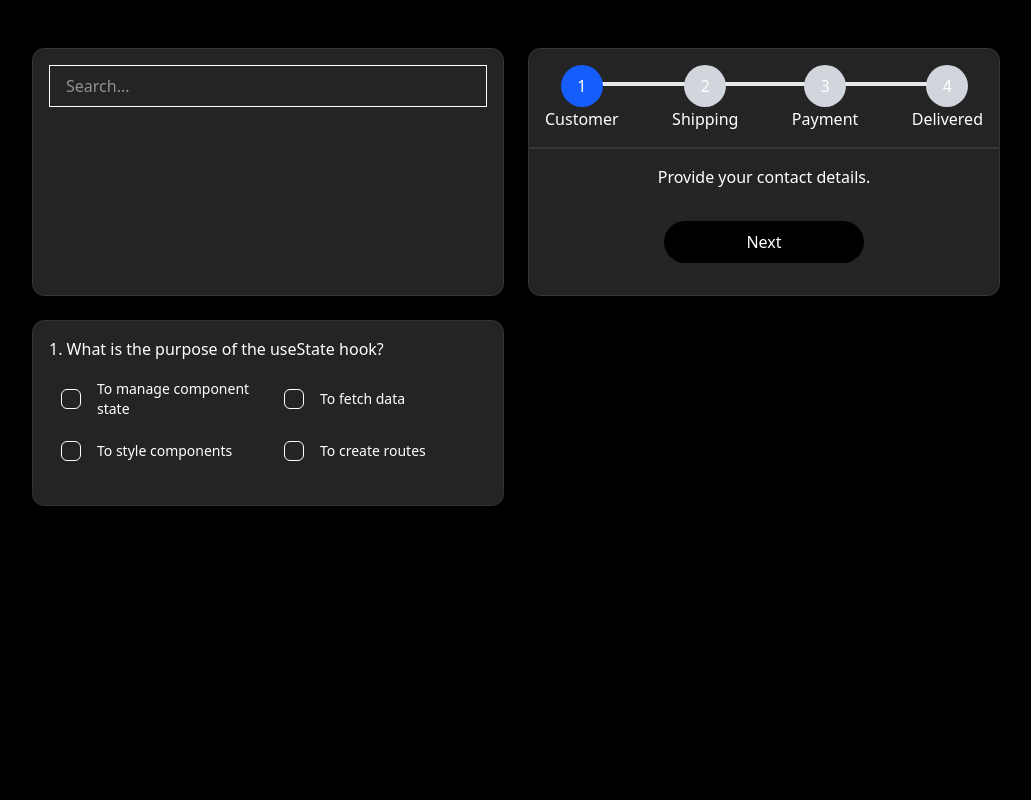
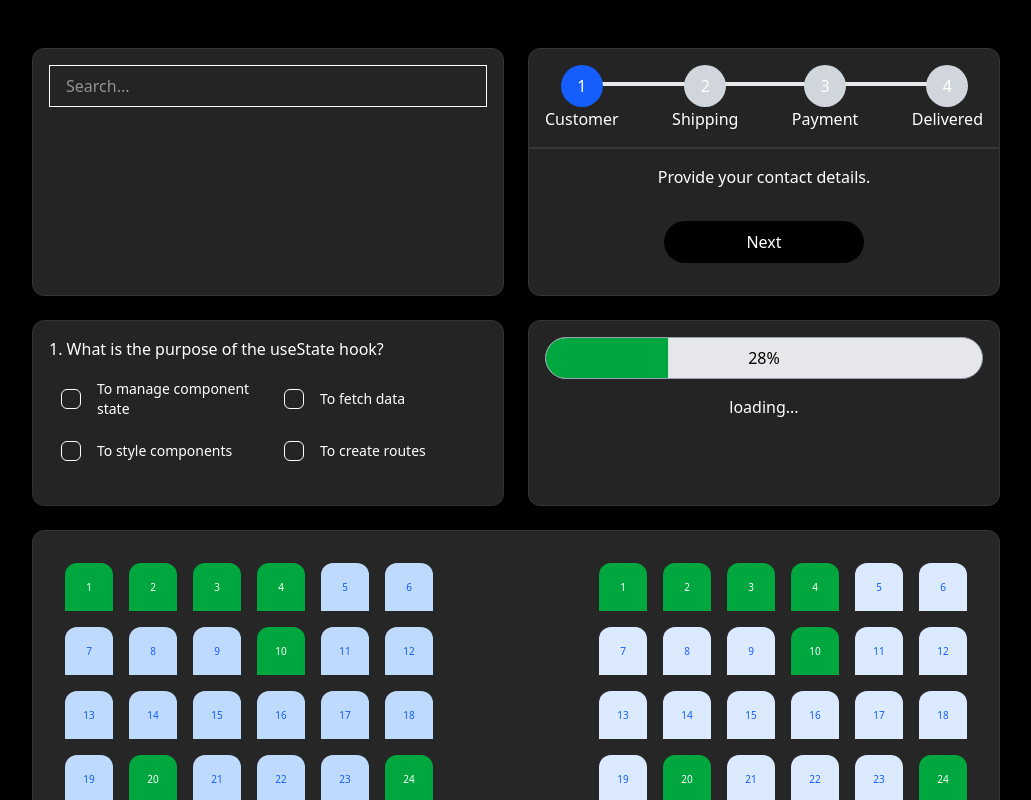
Before and after one commit to AzadTom/portfolio_next, a Next.js app: page /components in a window 1280 px wide. Shown: the top 800 px of the page, without its empty margins (124-1155 px from the left). Built offline with nearby package versions, Linux system fonts and the light colour scheme.

Commit message:
added a new component of progressbar

```diff
--- a/src/app/components/page.tsx
+++ b/src/app/components/page.tsx
@@ -1,14 +1,19 @@
 import AutoCompleteContainer from '@/components/machinecodinground/autoComplete/AutoCompleteContainer'
+import CinemaHallContainer from '@/components/machinecodinground/cinemehallComponent/CinemaHallContainer'
+import ProgressBarContainer from '@/components/machinecodinground/progressbar/ProgressBarContainer'
 import QuizContainer from '@/components/machinecodinground/quizComponent/QuizContainer'
 import StepperContainer from '@/components/machinecodinground/stepper/StepperContainer'
 import React from 'react'
 
 const page = () => {
   return (
+
     <div className='max-w-[1000px] p-4 sm:my-8  mx-auto grid gap-4 sm:gap-6 grid-cols-1 sm:grid-cols-2'>
         <AutoCompleteContainer/>
         <StepperContainer/>
         <QuizContainer/>
+        <ProgressBarContainer/>
+        <CinemaHallContainer/>
     </div>
   )
 }
--- /dev/null
+++ b/src/components/machinecodinground/cinemehallComponent/CinemaHallContainer.tsx
@@ -0,0 +1,54 @@
+"use client";
+
+import { cn } from "@/lib/utils";
+import React from "react";
+
+interface CineHallProps {
+  rows?: number;
+  seatPerRow?: number;
+  aislePosition?: number;
+  seats?: {
+    type: string;
+    price: number;
+    seat: number[];
+  }[];
+  bookedSeat?: number[];
+  currency?: string;
+}
+
+const CinemaHallContainer = ({
+  aislePosition = 5,
+  bookedSeat = [1, 2, 3, 4,10,20,30,24],
+  currency = "$",
+  rows = 8,
+  seatPerRow = 12,
+  seats = [
+    {
+      type: "Regular",
+      price: 500,
+      seat: [1, 2, 4,10],
+    },
+    {
+        type:"VIP",
+        price:900,
+        seat:[11,7,10]
+    }
+  ],
+}: CineHallProps) => {
+  return (
+    <div className="max-w-[1000px] flex gap-6 justify-between items-center sm:col-span-2 bg-[#262626] p-8 rounded-xl border border-[#343434]">
+      <div className="grid grid-cols-6 grid-rows-8 gap-4">
+        {[...Array(rows/2 * seatPerRow)].map((item,index:number) => (
+          <button className={cn("size-12 bg-blue-200  font-medium text-blue-600",bookedSeat.includes(index+1)? "bg-green-600 text-[10px] text-white rounded-t-xl":" rounded-t-xl text-[10px]")}>{index+1}</button>
+        ))}
+      </div>
+      <div className="hidden sm:grid grid-cols-6 grid-rows-8 gap-4">
+        {[...Array(rows/2 * seatPerRow)].map((item,index:number) => (
+          <button className={cn("size-12 bg-blue-100  font-medium text-blue-600",bookedSeat.includes(index+1)? "bg-green-600  text-white text-[10px] rounded-t-xl":"rounded-t-xl text-[10px]")}>{index+1}</button>
+        ))}
+      </div>
+    </div>
+  );
+};
+
+export default CinemaHallContainer;
--- /dev/null
+++ b/src/components/machinecodinground/progressbar/ProgressBarContainer.tsx
@@ -0,0 +1,69 @@
+"use client";
+
+import { cn } from "@/lib/utils";
+import React, { useEffect, useState } from "react";
+
+const ProgressBarContainer = () => {
+  const [value, setValue] = useState(0);
+  const [isComplete, setIsComplete] = useState(false);
+
+  useEffect(() => {
+    setInterval(() => {
+      setValue((prev) => prev + 0.1);
+    }, 20);
+  }, []);
+
+  return (
+    <div className=" p-4 rounded-xl bg-[#242424] border border-[#343434]">
+      <ProgressBar onComplete={() => setIsComplete(true)} value={value} />
+      <p className="my-4 text-center text-white">
+        {isComplete ? "Success" : "loading..."}
+      </p>
+    </div>
+  );
+};
+
+export default ProgressBarContainer;
+
+const MIN = 0;
+const MAX = 100;
+const ProgressBar = ({
+  onComplete,
+  value,
+}: {
+  value: number;
+  onComplete: () => void;
+}) => {
+  const [percent, setPercent] = useState(value);
+
+  useEffect(() => {
+    setPercent(Math.min(Math.max(value, MIN), MAX));
+    if (value >= MAX) {
+      onComplete();
+    }
+  }, [value]);
+
+  return (
+    <div className="relative rounded-full h-[42px] bg-gray-200 border border-gray-400 overflow-hidden">
+      <span
+        className={cn(
+          "absolute text-center left-0 top-0 w-full h-full flex justify-center items-center z-20",
+          percent > 49 ? "text-white" : "text-black"
+        )}
+      >
+        {percent.toFixed()}%
+      </span>
+      <div
+        aria-valuemin={MIN}
+        aria-valuemax={MAX}
+        aria-valuenow={Number(percent.toFixed())}
+        role="progressbar"
+        className="bg-green-600 w-full h-full"
+        style={{
+          transformOrigin: "left",
+          transform: `scaleX(${percent / MAX})`,
+        }}
+      ></div>
+    </div>
+  );
+};
```
